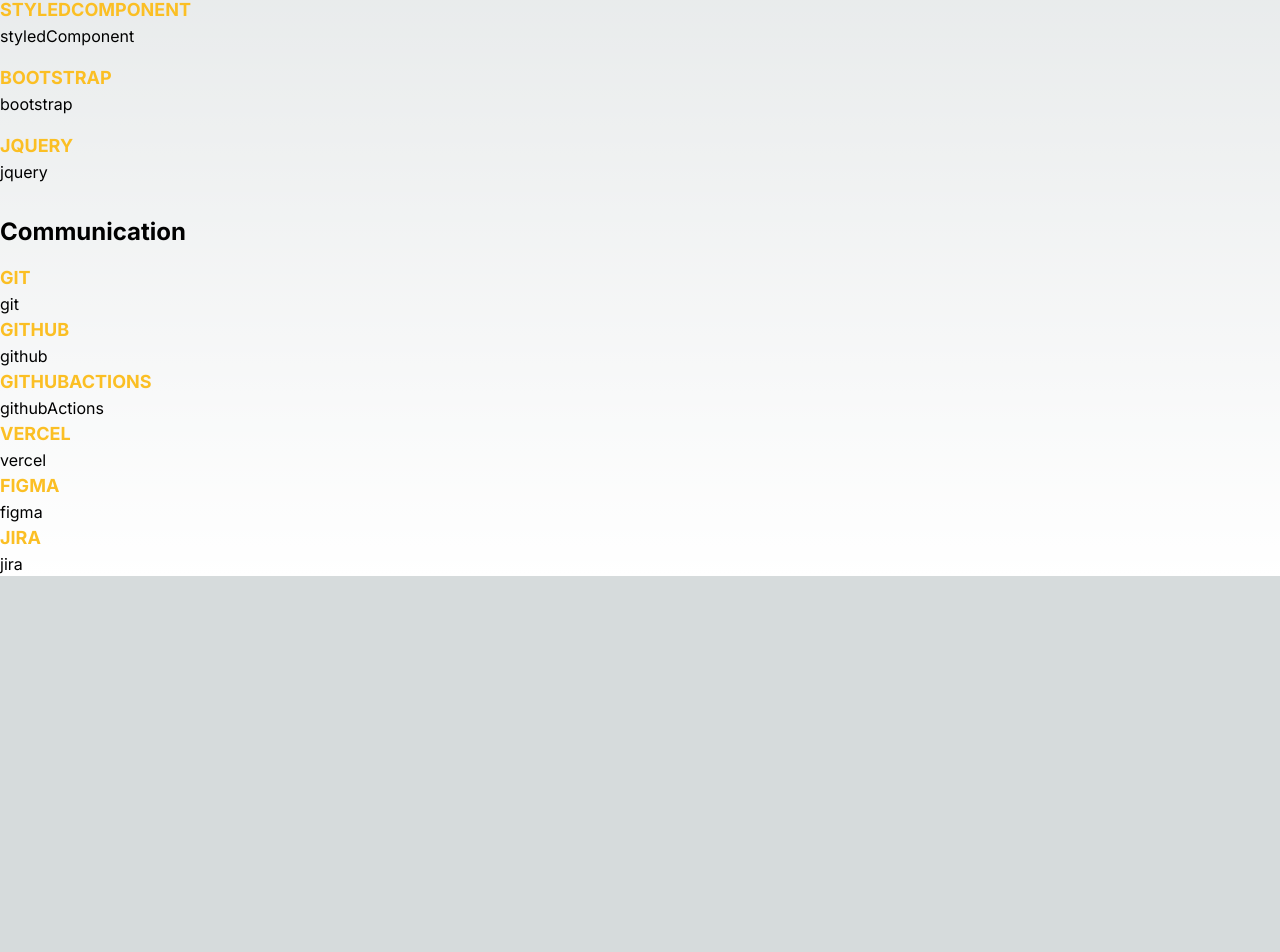
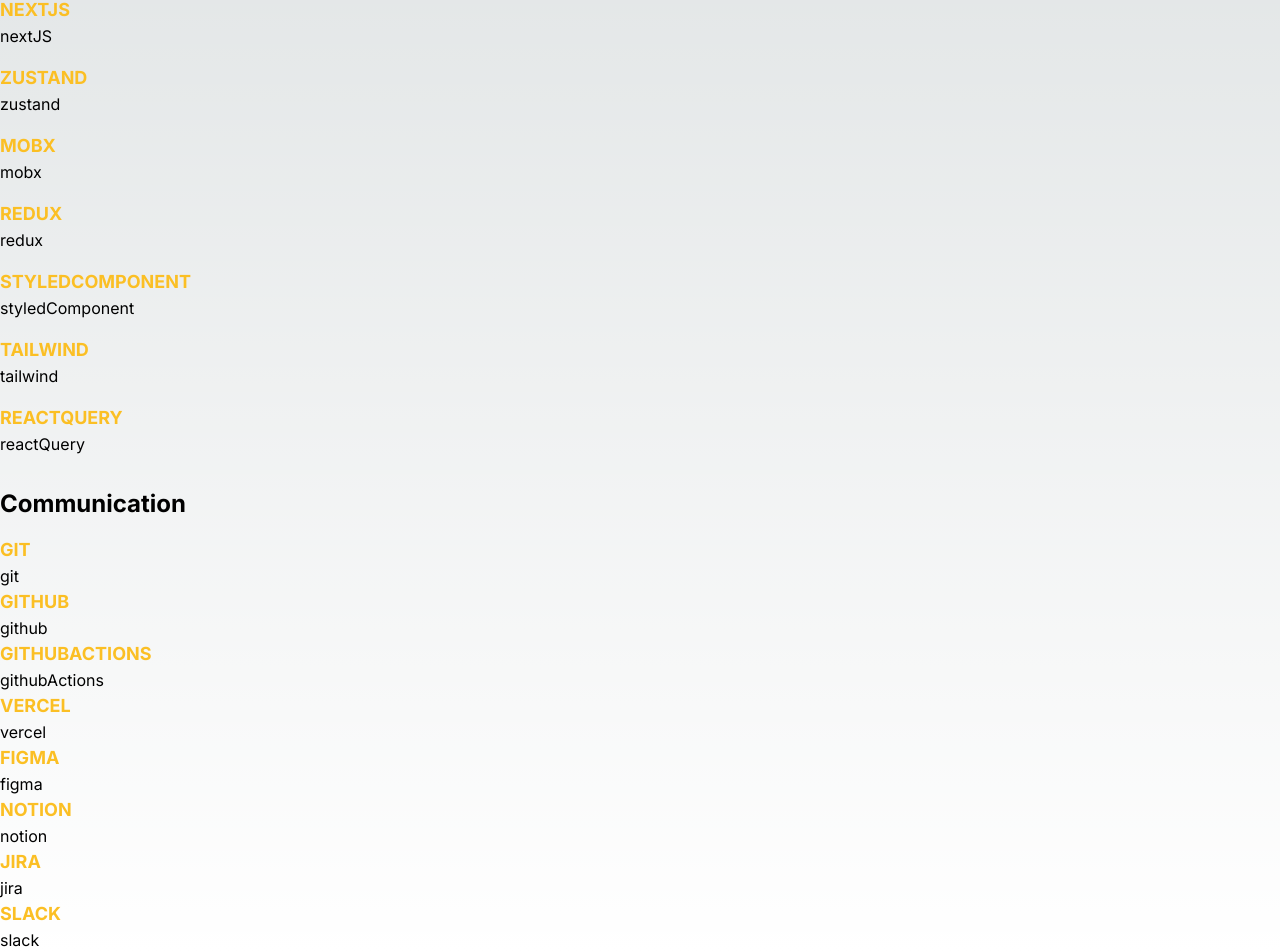
Before and after one commit to Earlssu/sms-portfolio-next, a Next.js app: page /skills in a window 1280 px wide. Shown: the part 500-1452 px from the top of the page. Before the commit the page ends 1076 px from the top, so only its background shows below. Built offline with nearby package versions, Linux system fonts and the light colour scheme.

Commit message:
feat: 기술 스택 업데이트 페이지 반영

```diff
--- a/src/app/skills/page.tsx
+++ b/src/app/skills/page.tsx
@@ -8,12 +8,16 @@ const Skills = () => {
         <SkillDescription skill={"html5"} />
         <SkillDescription skill={"css3"} />
         <SkillDescription skill={"javascript"} />
+        <SkillDescription skill={"react"} />
+        <SkillDescription skill={"reactNative"} />
         <SkillDescription skill={"typescript"} />
-        <SkillDescription skill={"react"} />
+        <SkillDescription skill={"nextJS"} />
+        <SkillDescription skill={"zustand"} />
+        <SkillDescription skill={"mobx"} />
         <SkillDescription skill={"redux"} />
         <SkillDescription skill={"styledComponent"} />
-        <SkillDescription skill={"bootstrap"} />
-        <SkillDescription skill={"jquery"} />
+        <SkillDescription skill={"tailwind"} />
+        <SkillDescription skill={"reactQuery"} />
       </div>
       <div>
         <h2 className={"text-2xl font-bold mb-4"}>Communication</h2>
@@ -22,7 +26,9 @@ const Skills = () => {
         <SkillDescription skill={"githubActions"} />
         <SkillDescription skill={"vercel"} />
         <SkillDescription skill={"figma"} />
+        <SkillDescription skill={"notion"} />
         <SkillDescription skill={"jira"} />
+        <SkillDescription skill={"slack"} />
       </div>
     </div>
   );
```
